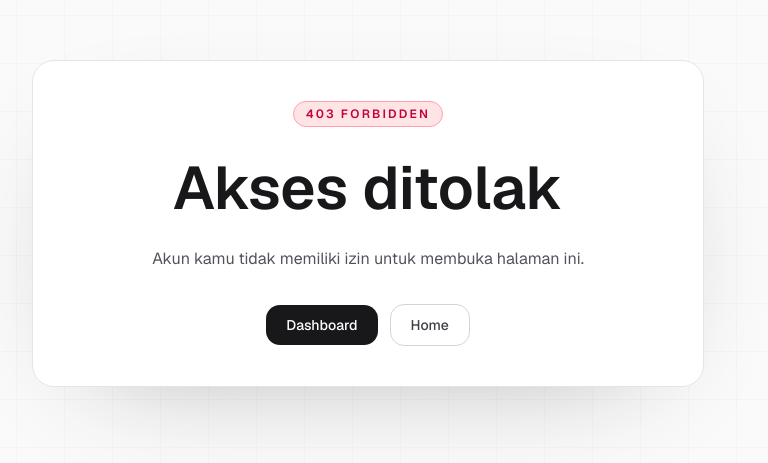
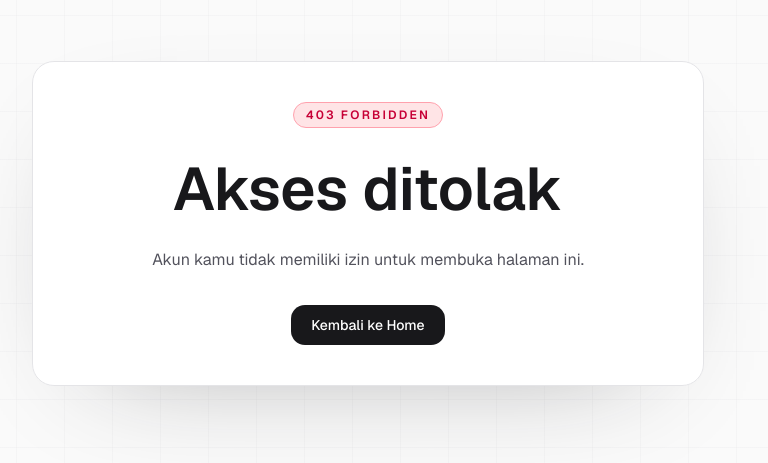
Before and after one commit to sitipolmalang/frontend, a Next.js app: page /403 in a window 1280 px wide. Shown: the part 177-640 px from the top of the page, without its empty margins (272-1040 px from the left). Built offline with nearby package versions, Linux system fonts and the light colour scheme.

Commit message:
edit 403 page

```diff
--- a/app/403/page.tsx
+++ b/app/403/page.tsx
@@ -8,8 +8,10 @@ export default function ForbiddenPage() {
       description="Akun kamu tidak memiliki izin untuk membuka halaman ini."
       badgeClassName="border border-rose-300 bg-rose-100 text-rose-700 dark:border-rose-400/30 dark:bg-rose-500/10 dark:text-rose-200"
       actions={[
-        { href: "/dashboard/users", label: "Dashboard", variant: "primary" },
-        { href: "/", label: "Home", variant: "outline" },
+        { href: "/", label: "Kembali ke Home", variant: "primary" },
+
+        // Uncomment the following line if you want to provide a link to the dashboard or another page
+        // { href: "/", label: "Home", variant: "outline" },
       ]}
     />
   );
```
